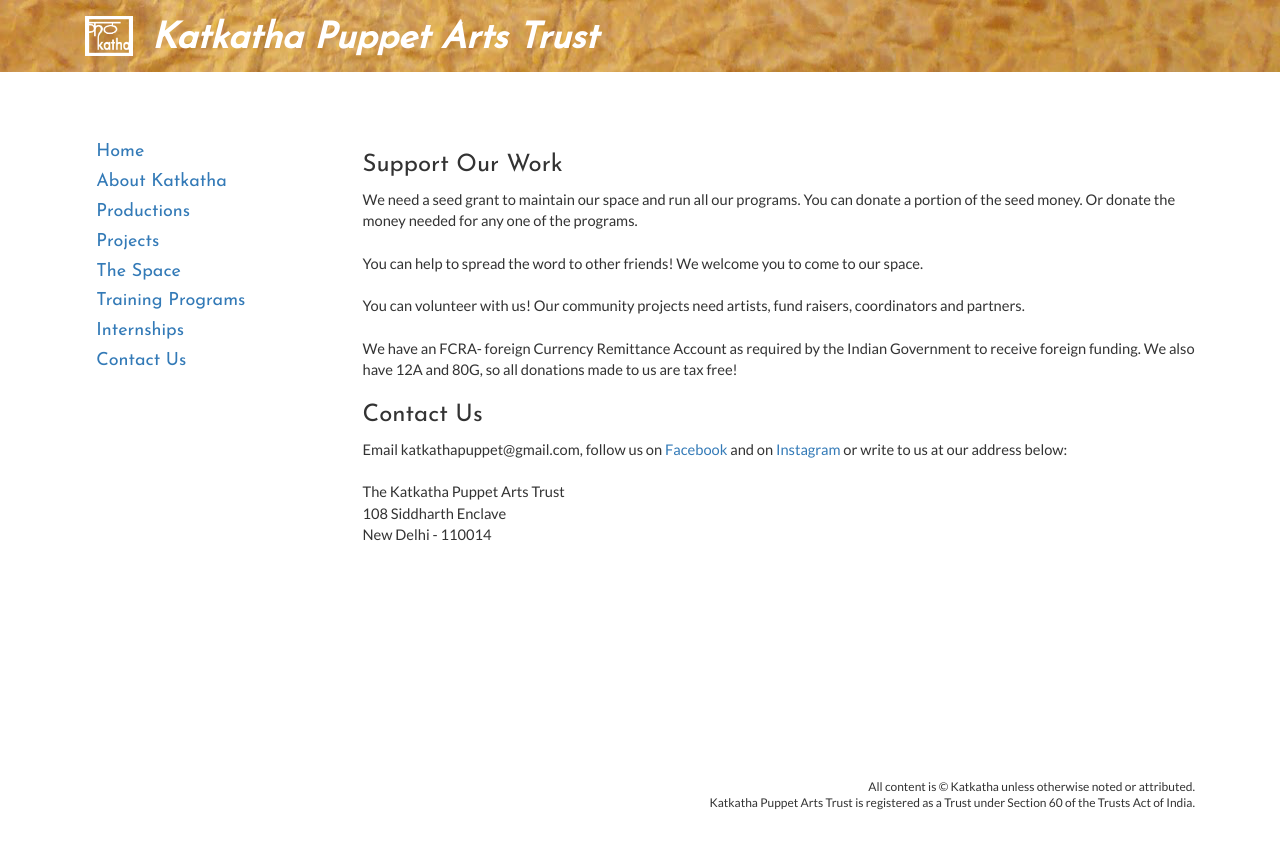
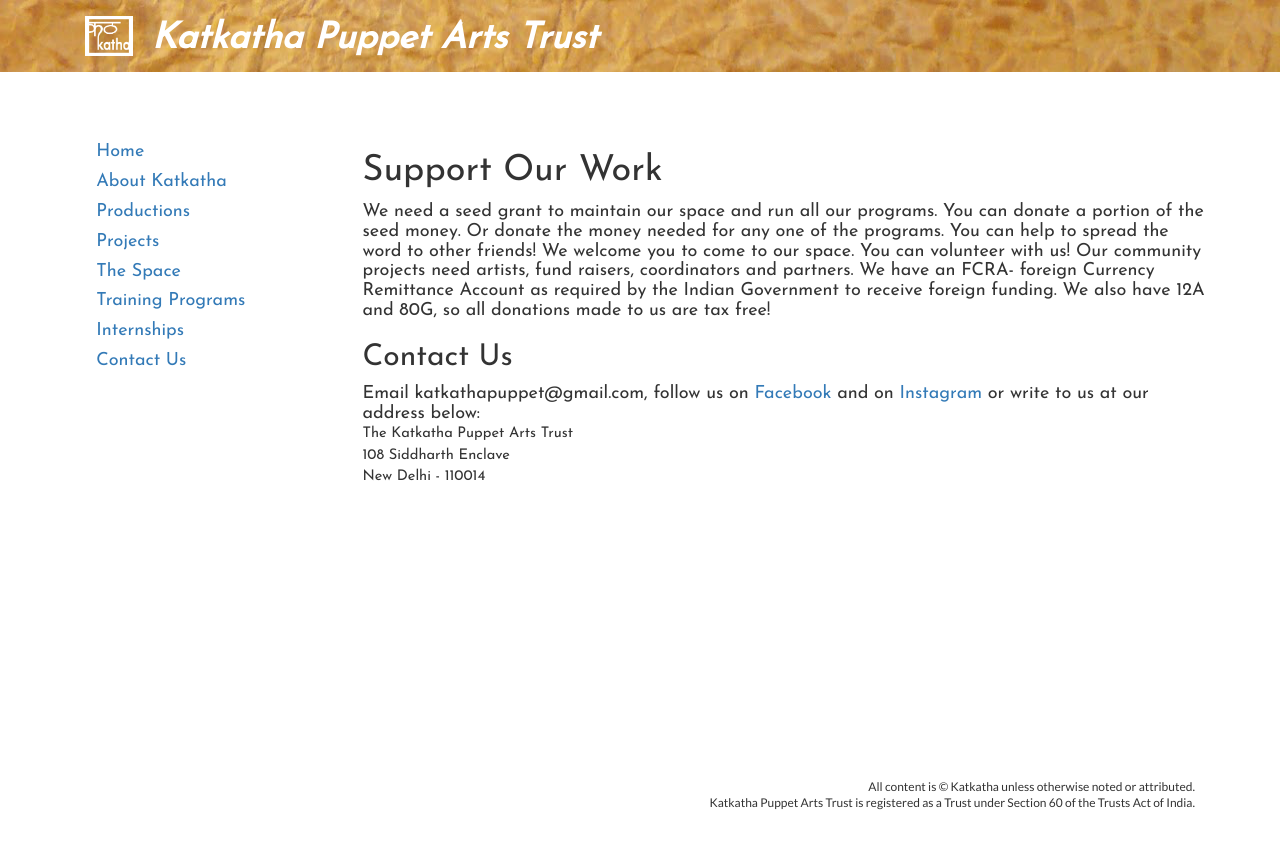
Before and after one commit to katkatha/katkatha.org, a Jekyll site: the page built from _posts/2017-02-09-contact.markdown, in a window 1280 px wide. Shown: the top 849 px of the page. Built offline with Jekyll 4.4.1, drawn with Linux system fonts in a browser that asks for light colours; nearby versions of some CDN libraries.

Commit message:
Update 2017-02-09-contact.markdown

```diff
--- a/_posts/2017-02-09-contact.markdown
+++ b/_posts/2017-02-09-contact.markdown
@@ -5,19 +5,19 @@
 categories: articles
 ---
 
-<h3>Support Our Work</h3>
+<h1>Support Our Work</h1>
 
-We need a seed grant to maintain our space and run all our programs. You can donate a portion of the seed money. Or donate the money needed for any one of the programs.
+<h4>We need a seed grant to maintain our space and run all our programs. You can donate a portion of the seed money. Or donate the money needed for any one of the programs.
 
 You can help to spread the word to other friends! We welcome you to come to our space.
 
 You can volunteer with us! Our community projects need artists, fund raisers, coordinators and partners.
 
-We have an FCRA- foreign Currency Remittance Account as required by the Indian Government to receive foreign funding. We also have 12A and 80G, so all donations made to us are tax free!
+We have an FCRA- foreign Currency Remittance Account as required by the Indian Government to receive foreign funding. We also have 12A and 80G, so all donations made to us are tax free!</h4>
 
-<h3>Contact Us</h3>
+<h2>Contact Us</h2>
 
-Email katkathapuppet@gmail.com, follow us on <a href="https://www.facebook.com/katkathapuppetry/">Facebook</a> and on <a href="https://www.instagram.com/katkathapuppet/?hl=en,">Instagram </a> or write to us at our address below:
+<h4>Email katkathapuppet@gmail.com, follow us on <a href="https://www.facebook.com/katkathapuppetry/">Facebook</a> and on <a href="https://www.instagram.com/katkathapuppet/?hl=en,">Instagram </a> or write to us at our address below:
 
 <p>
 The Katkatha Puppet Arts Trust
@@ -25,4 +25,4 @@
 108 Siddharth Enclave
 <br>
 New Delhi - 110014
-</p>
+</p></h4>
```
